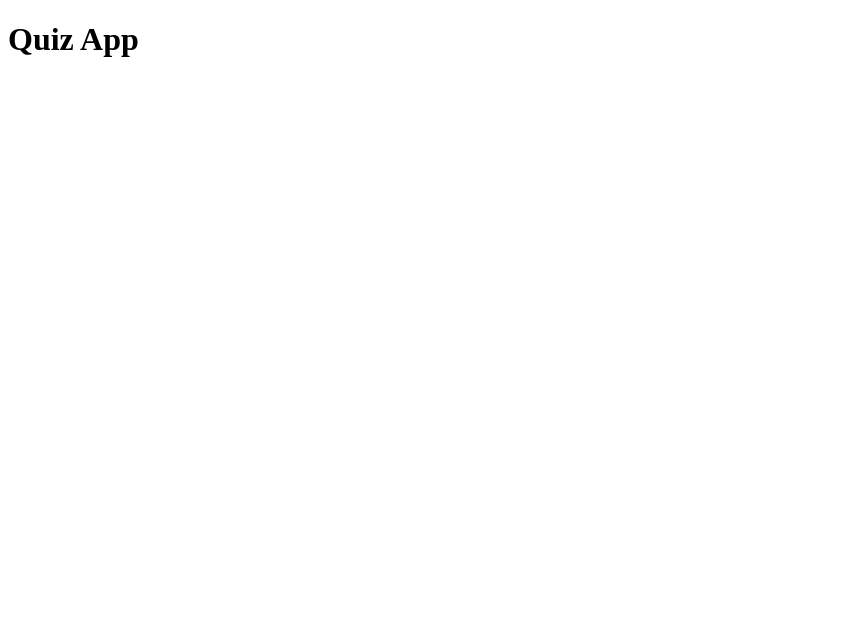
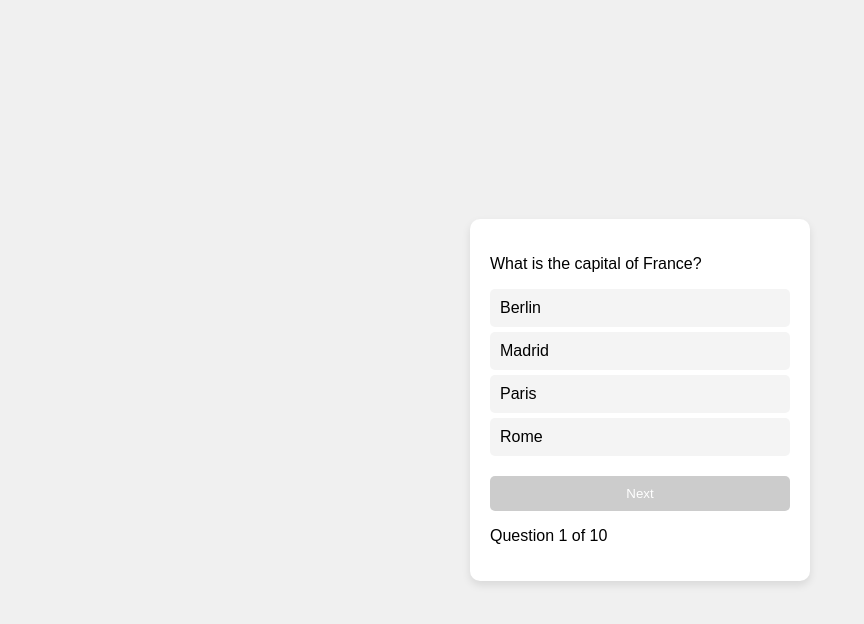
Before and after one commit to SanketPrometteur/quizz-app, a plain HTML site: page index.html in a window 1280 px wide. Shown: the whole page, without its empty margins (0-864 px from the left). Drawn offline with Linux system fonts and the light colour scheme.

Commit message:
Added CSS and make Quiz fully functional(added backend code for quiz app)

```diff
--- a/css/style.css
+++ b/css/style.css
@@ -0,0 +1,61 @@
+body {
+    font-family: Arial, sans-serif;
+    display: flex;
+    justify-content: center;
+    align-items: center;
+    height: 100vh;
+    margin: 0;
+    background-color: #f0f0f0;
+  }
+
+  .quiz-container {
+    background-color: white;
+    padding: 20px;
+    border-radius: 10px;
+    box-shadow: 0px 4px 8px rgba(0, 0, 0, 0.1);
+    width: 300px;
+  }
+
+  #question-container {
+    margin-bottom: 20px;
+  }
+
+  ul {
+    list-style-type: none;
+    padding: 0;
+  }
+
+  li {
+    padding: 10px;
+    background-color: #f4f4f4;
+    margin: 5px 0;
+    cursor: pointer;
+    border-radius: 5px;
+  }
+
+  li:hover {
+    background-color: #ddd;
+  }
+
+  button {
+    padding: 10px 15px;
+    background-color: #4CAF50;
+    color: white;
+    border: none;
+    border-radius: 5px;
+    cursor: pointer;
+    width: 100%;
+  }
+
+  button:disabled {
+    background-color: #ccc;
+  }
+
+  #result {
+    text-align: center;
+  }
+  .selected-option {
+    background-color: #4CAF50;
+    color: white;
+    border: 2px solid #4CAF50;
+}
--- a/index.html
+++ b/index.html
@@ -1,11 +1,28 @@
 <!DOCTYPE html>
 <html lang="en">
 <head>
-    <meta charset="UTF-8">
-    <meta name="viewport" content="width=device-width, initial-scale=1.0">
-    <title>Quiz App</title>
+  <meta charset="UTF-8">
+  <meta name="viewport" content="width=device-width, initial-scale=1.0">
+  <title>Quiz App</title>
+  <link rel="stylesheet" href="./css/style.css">
 </head>
 <body>
-    <h1>Quiz App</h1>
+  <div class="quiz-container">
+    <div id="question-container">
+      <p id="question">Question will be displayed here</p>
+      <ul id="options">
+        <!-- Options will be dynamically inserted here -->
+      </ul>
+    </div>
+    <div id="navigation">
+      <button id="next-button" class="js-next-button" >Next</button>
+      <p id="progress"></p>
+    </div>
+    <div id="result" style="display: none;">
+      <h3>Your Score: <span id="score"></span></h3>
+    </div>
+  </div>
+
+  <script type="module" src="./scripts/quiz-app-script.js"></script>
 </body>
 </html>
--- /dev/null
+++ b/scripts/data/quetions.js
@@ -0,0 +1,52 @@
+export const quizQuestions = [
+    {
+      question: "What is the capital of France?",
+      options: ["Berlin", "Madrid", "Paris", "Rome"],
+      correctAnswer: "Paris",
+    },
+    {
+      question: "Which planet is known as the Red Planet?",
+      options: ["Earth", "Mars", "Jupiter", "Saturn"],
+      correctAnswer: "Mars",
+    },
+    {
+      question: "What is the largest ocean on Earth?",
+      options: ["Atlantic", "Indian", "Arctic", "Pacific"],
+      correctAnswer: "Pacific",
+    },
+    {
+      question: "Who developed the theory of relativity?",
+      options: ["Isaac Newton", "Albert Einstein", "Nikolai Tesla", "Galileo Galilei"],
+      correctAnswer: "Albert Einstein",
+    },
+    {
+      question: "What is the smallest prime number?",
+      options: ["0", "1", "2", "3"],
+      correctAnswer: "2",
+    },
+    {
+      question: "Which element has the chemical symbol 'O'?",
+      options: ["Oxygen", "Osmium", "Ozone", "Oganesson"],
+      correctAnswer: "Oxygen",
+    },
+    {
+      question: "In which continent is the Sahara Desert located?",
+      options: ["Asia", "Africa", "North America", "Australia"],
+      correctAnswer: "Africa",
+    },
+    {
+      question: "Who wrote 'Hamlet'?",
+      options: ["Charles Dickens", "William Shakespeare", "Jane Austen", "Mark Twain"],
+      correctAnswer: "William Shakespeare",
+    },
+    {
+      question: "What is the largest mammal in the world?",
+      options: ["Elephant", "Blue Whale", "Giraffe", "Shark"],
+      correctAnswer: "Blue Whale",
+    },
+    {
+      question: "What is the freezing point of water in Celsius?",
+      options: ["0°C", "32°F", "100°C", "-1°C"],
+      correctAnswer: "0°C",
+    }
+  ];
--- a/scripts/quiz-app-script.js
+++ b/scripts/quiz-app-script.js
@@ -0,0 +1,79 @@
+import { quizQuestions } from "./data/quetions.js";
+
+
+let currentQuestionIndex = 0;
+let score = 0;
+
+function loadQuestion(){
+    const question = quizQuestions[currentQuestionIndex];
+    // console.log(question);
+
+    const questionContainer = document.getElementById('question');
+    const optionsContainer = document.getElementById('options');
+    const progress = document.getElementById('progress');
+
+    optionsContainer.innerHTML = '';
+
+    // adding quetion
+    questionContainer.textContent = question.question;
+
+    question.options.forEach((option)=>{
+        console.log(option);
+        const li = document.createElement('li');
+        li.textContent = option;
+
+        li.onclick=()=> handleAnswer(option);
+        optionsContainer.appendChild(li);
+
+    });
+
+    progress.textContent = `Question ${currentQuestionIndex+1} of ${quizQuestions.length}`;
+}
+
+function handleAnswer(selectedAnswer){
+    const correctAnswer = quizQuestions[currentQuestionIndex].correctAnswer;
+
+    const options = document.querySelectorAll('#options li');
+
+    options.forEach((option)=>{
+        option.classList.remove('selected-option');
+
+        if(option.textContent === selectedAnswer){
+            option.classList.add('selected-option');
+        }
+    })
+
+    if(selectedAnswer === correctAnswer){
+        score++;
+    }
+
+    options.forEach((option)=>{
+        option.onclick = null;
+    });
+
+    document.getElementById('next-button').disabled = false;
+}
+
+function nextQuestion(){
+    currentQuestionIndex++;
+
+    if(currentQuestionIndex < quizQuestions.length){
+        loadQuestion();
+        document.getElementById('next-button').disabled = true;
+    }else{
+        showResult();
+    }
+}
+
+function showResult(){
+    document.getElementById('question-container').style.display = 'none';
+    document.getElementById('navigation').style.display='none';
+    document.getElementById('result').style.display='block';
+    document.getElementById('score').textContent=`${score}/${quizQuestions.length}`;
+}
+loadQuestion();
+document.getElementById('next-button').disabled =true;
+
+document.querySelector('.js-next-button').addEventListener('click',()=>{
+    nextQuestion()
+});
```
